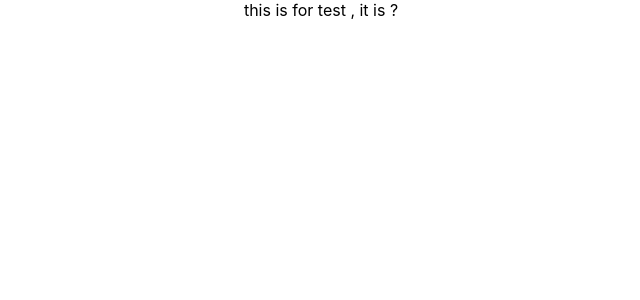
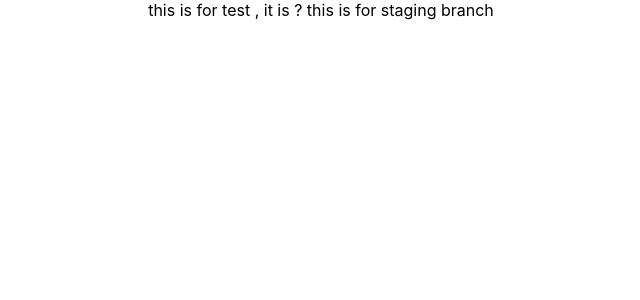
Before and after one commit to seohan1010/ch8_5_front, a React (Create React App) app: page / in a window 1280 px wide. Shown: the top 300 px of the page, without its empty margins (319-959 px from the left). Built offline with nearby package versions, Linux system fonts and the light colour scheme.

Commit message:
staging pull request test

```diff
--- a/src/App.tsx
+++ b/src/App.tsx
@@ -3,7 +3,7 @@ import './App.css';
 function App() {
   return (
     <div className="App">
-    this is for test    , it is ?
+    this is for test    , it is ? this is for staging branch
     </div>
   );
 }
```
